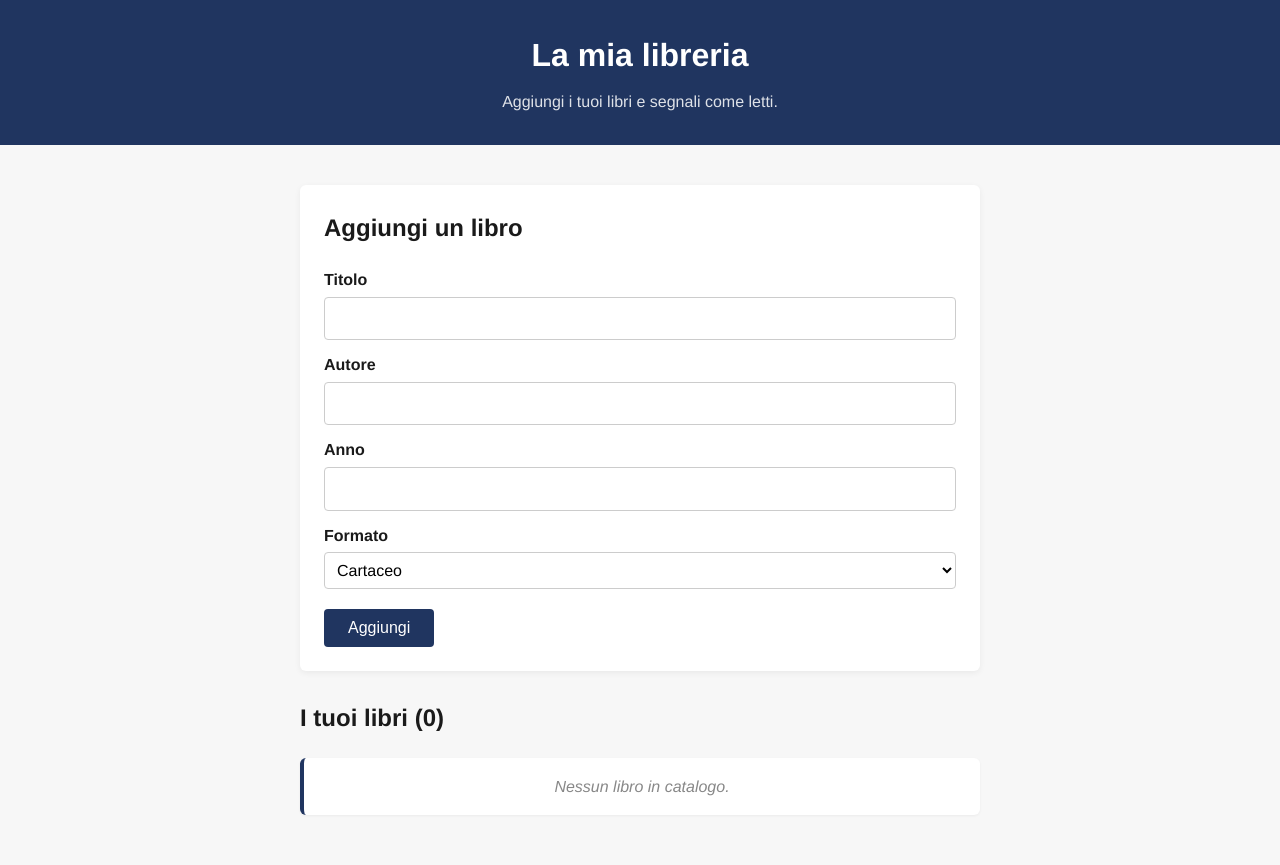
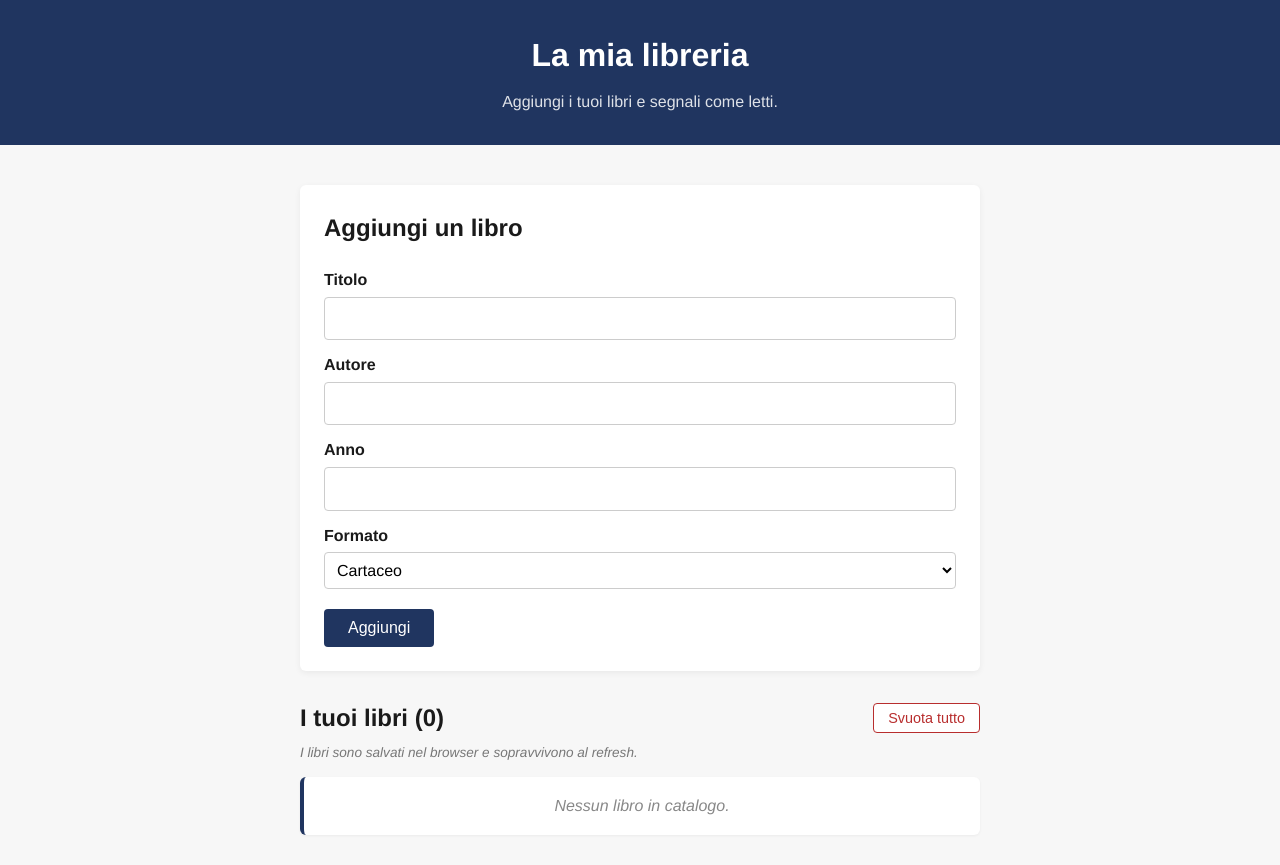
Before and after one commit to Ilbollit0/Esercizio_progressivo_settimana_7, a plain HTML site: page index.html in a window 1280 px wide. Drawn offline with Linux system fonts and the light colour scheme.

Commit message:
Giorno 2: persistenza con localStorage e bottone Svuota tutto
- salvaLibri/caricaLibri con JSON.stringify/parse e fallback ?? "[]"
- Libro.fromJSON per ri-istanziare Libro e LibroDigitale al caricamento
- salvataggio dopo aggiunta, "Segna come letto" e "Rimuovi"
- bottone "Svuota tutto" (removeItem della chiave) e nota informativa

```diff
--- a/assets/css/style.css
+++ b/assets/css/style.css
@@ -1,4 +1,4 @@
-/* Mini-libreria — Settimana VII Giorno I */
+/* Mini-libreria — Settimana VII Giorno II */
 
 
 /* Colori in variabili: si cambiano in un punto solo */
@@ -102,6 +102,38 @@ button:focus-visible {
   margin-top: 28px;
 }
 
+/* Titolo a sinistra, "Svuota tutto" a destra */
+.lista-header {
+  display: flex;
+  justify-content: space-between;
+  align-items: center;
+  flex-wrap: wrap;
+  gap: 12px;
+}
+
+.lista-header h2 { margin: 0; }
+
+.btn-svuota {
+  background: white;
+  color: var(--rosso);
+  border: 1px solid var(--rosso);
+  padding: 6px 14px;
+  font-size: 0.9rem;
+  border-radius: 4px;
+  cursor: pointer;
+}
+
+.btn-svuota:hover {
+  background: var(--rosso-chiaro);
+}
+
+.info-storage {
+  font-style: italic;
+  font-size: 0.85rem;
+  color: #777;
+  margin: 4px 0 14px;
+}
+
 .lista-libri {
   list-style: none;
   padding: 0;
--- a/assets/js/script.js
+++ b/assets/js/script.js
@@ -1,5 +1,6 @@
-// Mini-libreria — Settimana VII Giorno I — Versione completa
-// class, campi, extends, override, static + form che crea istanze.
+// Mini-libreria — Settimana VII Giorno II
+// Giorno I: class, campi, extends, override, static + form che crea istanze.
+// Giorno II: persistenza con localStorage (salva, carica, svuota).
 
 
 // === Classi ===
@@ -29,6 +30,13 @@ class Libro {
     const [titolo, autore, anno] = s.split("|");
     return new Libro(titolo, autore, Number(anno));
   }
+
+  // Ricrea un'istanza vera da un oggetto puro letto con JSON.parse.
+  // `this` è la classe su cui lo chiami (Libro o LibroDigitale);
+  // Object.assign copia sopra id, letto e (se c'è) dimensioneMb.
+  static fromJSON(d) {
+    return Object.assign(new this(d.titolo, d.autore, d.anno), d);
+  }
 }
 
 class LibroDigitale extends Libro {
@@ -44,9 +52,27 @@ class LibroDigitale extends Libro {
 }
 
 
+// === Persistenza (localStorage) ===
+
+const STORAGE_KEY = "libri";
+
+// localStorage salva solo stringhe: l'array diventa JSON.
+// setItem sovrascrive ogni volta l'intera chiave.
+function salvaLibri() {
+  localStorage.setItem(STORAGE_KEY, JSON.stringify(libri));
+}
+
+// getItem restituisce null se la chiave non esiste: ?? "[]" fa partire da un array vuoto.
+// JSON.parse dà oggetti puri, senza metodi: li ri-istanziamo con fromJSON.
+function caricaLibri() {
+  return JSON.parse(localStorage.getItem(STORAGE_KEY) ?? "[]")
+    .map((d) => d.dimensioneMb !== undefined ? LibroDigitale.fromJSON(d) : Libro.fromJSON(d));
+}
+
+
 // === Stato ===
 
-let libri = []; // let: l'EXTRA "Rimuovi" riassegna l'array con filter
+let libri = caricaLibri(); // let: "Rimuovi" e "Svuota tutto" riassegnano l'array
 
 
 // === Render ===
@@ -131,6 +157,7 @@ document.getElementById("aggiungi-libro").addEventListener("submit", (e) => {
     : new Libro(titolo, autore, Number(anno));
 
   libri.push(nuovo);
+  salvaLibri();
   renderLibri();
   e.target.reset(); // reset() non lancia "change": riallineiamo il campo a mano
   aggiornaCampoDimensione("cartaceo");
@@ -150,6 +177,15 @@ document.getElementById("lista-libri").addEventListener("click", (e) => {
     libri = libri.filter((l) => l.id !== id);
   }
 
+  salvaLibri();
+  renderLibri();
+});
+
+// Svuota tutto: azzera l'array e cancella solo la nostra chiave
+// (removeItem, non clear: clear toglierebbe anche altre chiavi del dominio)
+document.getElementById("svuota-tutto").addEventListener("click", () => {
+  libri = [];
+  localStorage.removeItem(STORAGE_KEY);
   renderLibri();
 });
 
--- a/index.html
+++ b/index.html
@@ -3,7 +3,7 @@
   <head>
     <meta charset="UTF-8">
     <meta name="viewport" content="width=device-width, initial-scale=1.0">
-    <title>Mini-libreria — Settimana VII Giorno I</title>
+    <title>Mini-libreria — Settimana VII Giorno II</title>
     <link rel="stylesheet" href="assets/css/style.css">
   </head>
   <body>
@@ -52,7 +52,11 @@
       </section>
 
       <section class="lista-section">
-        <h2>I tuoi libri (<span id="contatore" aria-live="polite">0</span>)</h2>
+        <div class="lista-header">
+          <h2>I tuoi libri (<span id="contatore" aria-live="polite">0</span>)</h2>
+          <button type="button" id="svuota-tutto" class="btn-svuota">Svuota tutto</button>
+        </div>
+        <p class="info-storage">I libri sono salvati nel browser e sopravvivono al refresh.</p>
         <ul id="lista-libri" class="lista-libri">
           <!-- popolato da JavaScript -->
         </ul>
```
